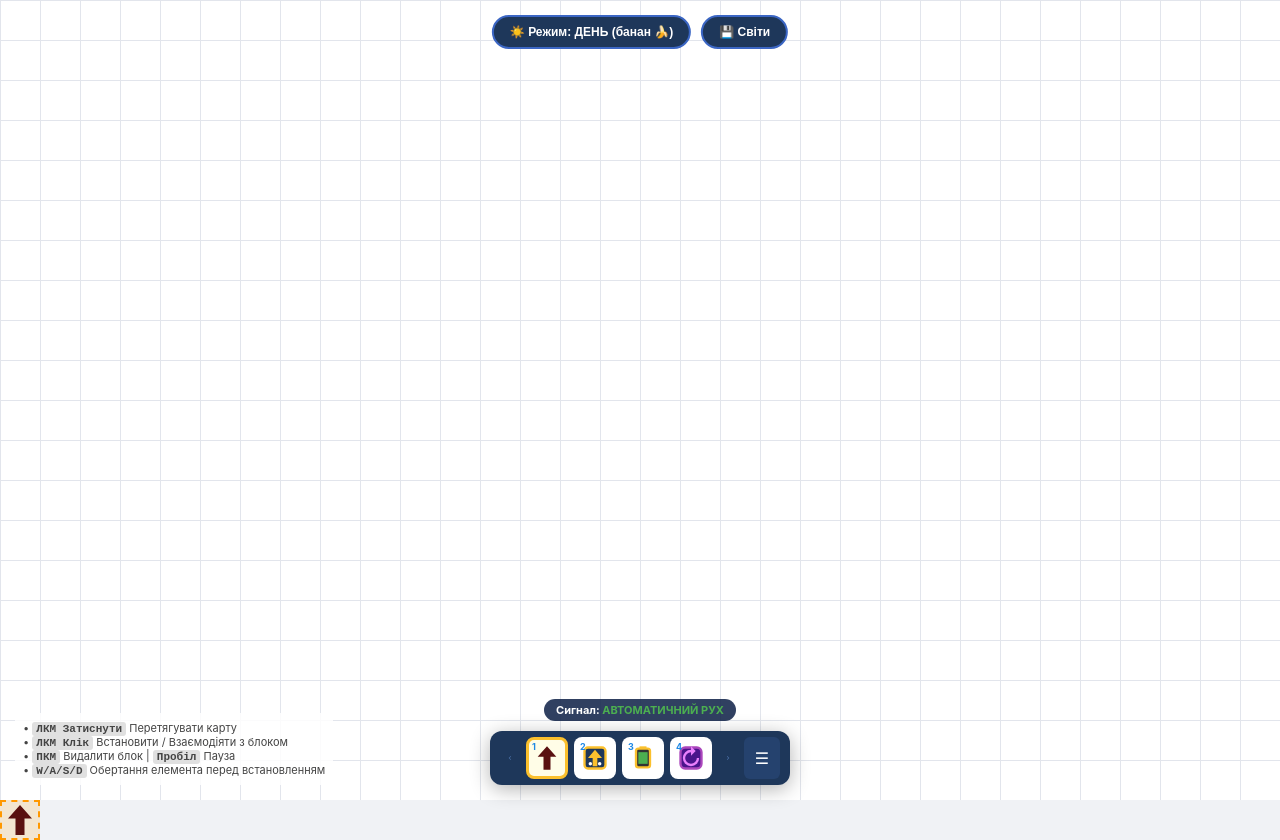
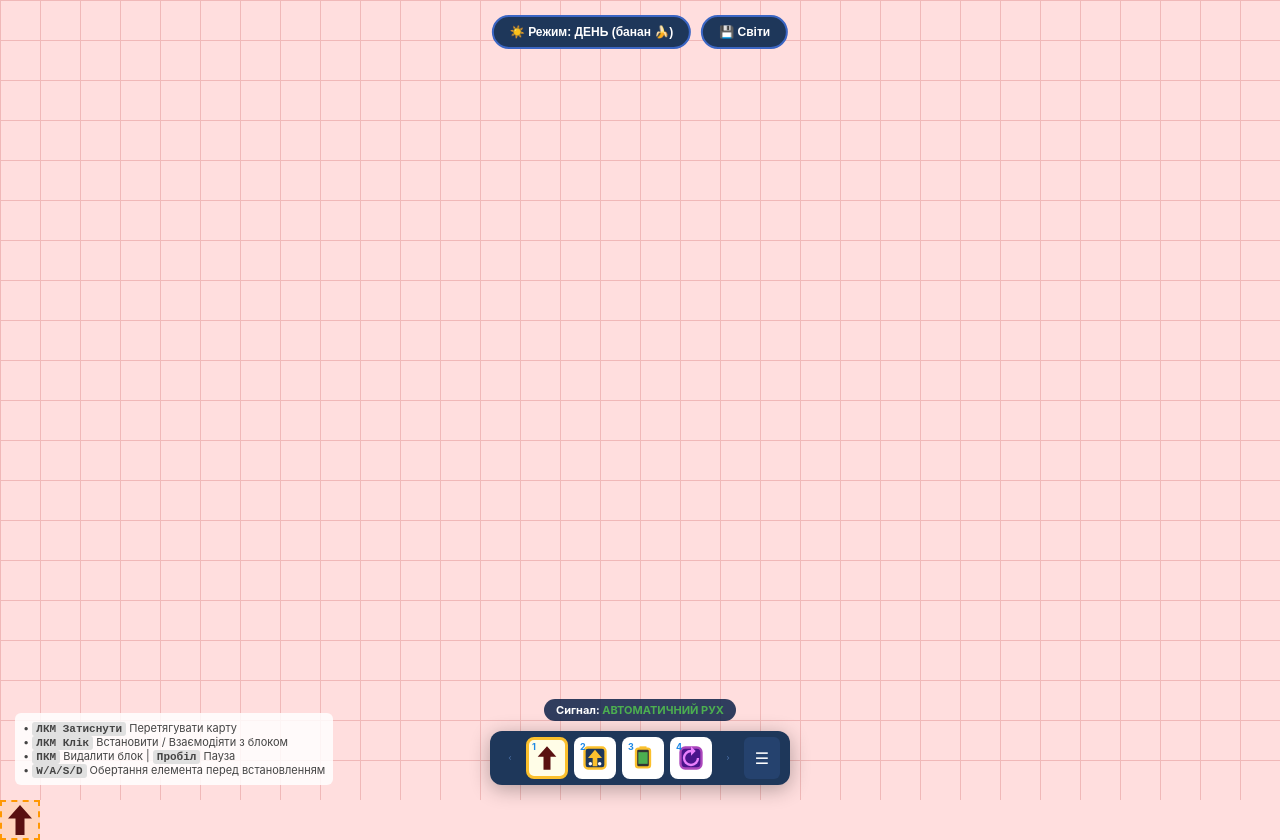
Before and after one commit to testovij47-ctrl/LogicArrows, a plain HTML site: page index.html in a window 1280 px wide. Drawn offline with Linux system fonts and the light colour scheme.

Commit message:
Змінити фон гри на світло-червоний

```diff
--- a/index.html
+++ b/index.html
@@ -8,7 +8,7 @@
         * { box-sizing: border-box; }
         :root { --cell-size: 40px; }
         body {
-            margin: 0; padding: 0; background-color: #f0f2f5;
+            margin: 0; padding: 0; background-color: #ffdede;
             font-family: -apple-system, BlinkMacSystemFont, "Segoe UI", Roboto, sans-serif;
             overflow: hidden; height: 100vh; user-select: none;
             transition: background-color 0.5s ease;
@@ -22,10 +22,10 @@
 
         #grid-canvas {
             position: absolute; width: 100%; height: 100%; top: 0; left: 0;
-            background-color: #ffffff;
+            background-color: #ffdede;
             background-image:
-                linear-gradient(to right, #e2e5ec 1px, transparent 1px),
-                linear-gradient(to bottom, #e2e5ec 1px, transparent 1px);
+                linear-gradient(to right, #f0b8b8 1px, transparent 1px),
+                linear-gradient(to bottom, #f0b8b8 1px, transparent 1px);
             background-size: var(--cell-size) var(--cell-size);
             background-position: 0px 0px;
             transition: background-color 0.5s ease, background-image 0.5s ease;
```
